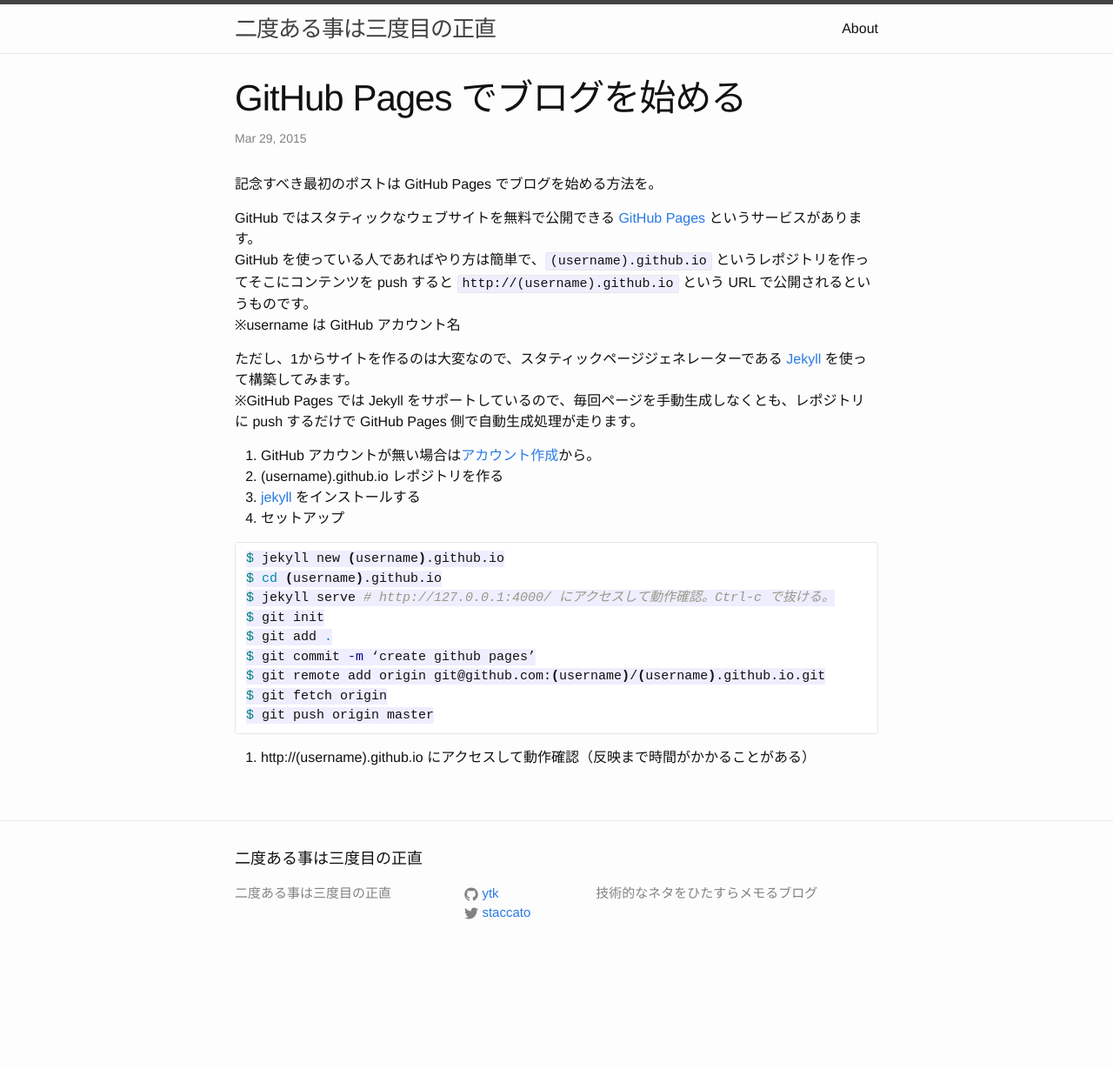
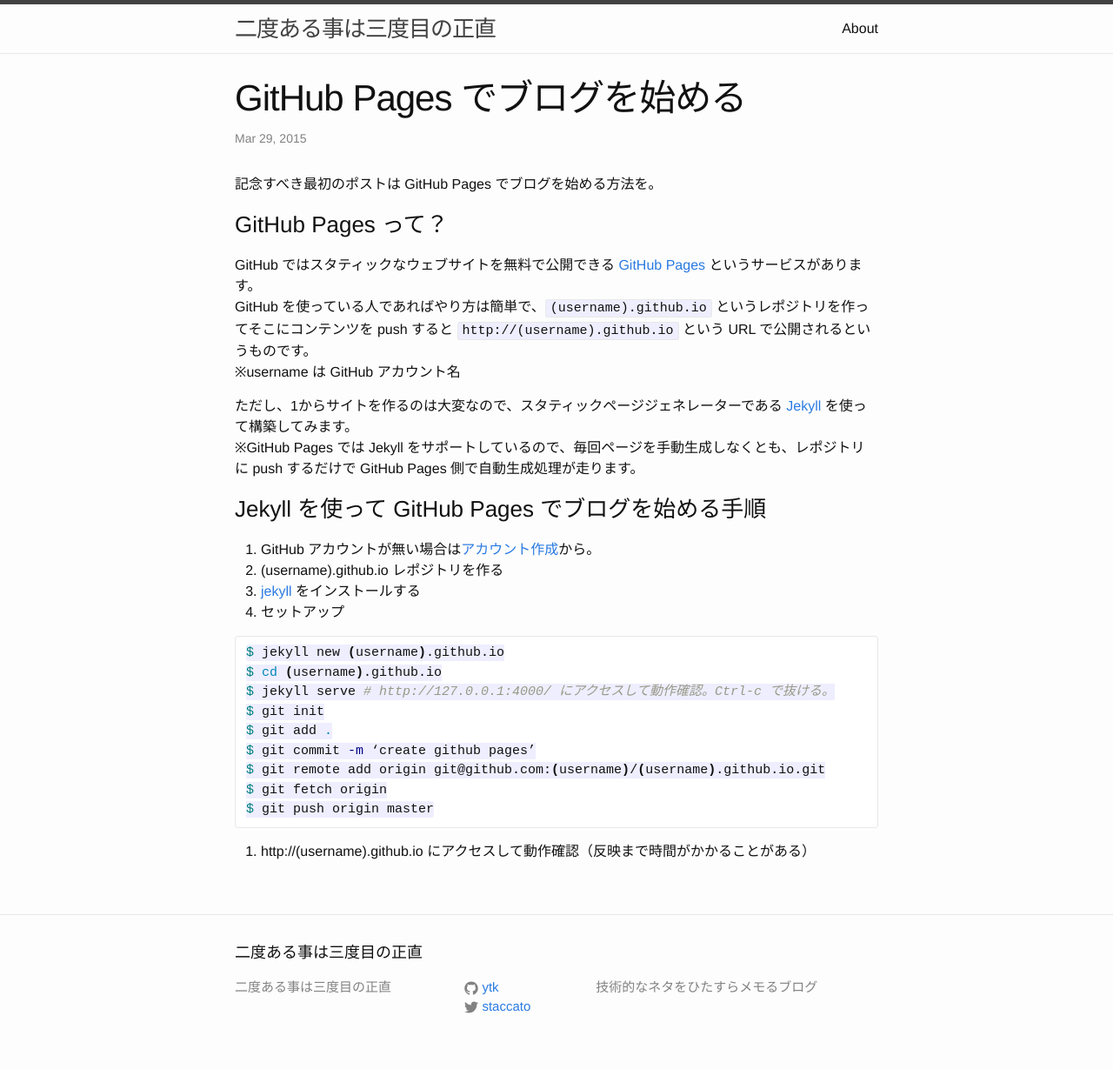
Before and after one commit to ytk/ytk.github.io, a Jekyll site: the page built from _posts/2015-03-29-github-pages-with-jekyll.md, in a window 1280 px wide. Shown: the whole page at 87% size. Built offline with Jekyll 4.4.1, drawn with Linux system fonts in a browser that asks for light colours; before the commit the page ends 1121 px from its top, so only the background shows below that.

Commit message:
Update 2015-03-29-github-pages-with-jekyll.md

```diff
--- a/_posts/2015-03-29-github-pages-with-jekyll.md
+++ b/_posts/2015-03-29-github-pages-with-jekyll.md
@@ -7,6 +7,7 @@ tags: jekyll github pages blog
 
 記念すべき最初のポストは GitHub Pages でブログを始める方法を。
 
+### GitHub Pages って？
 GitHub ではスタティックなウェブサイトを無料で公開できる [GitHub Pages](https://pages.github.com/) というサービスがあります。
 GitHub を使っている人であればやり方は簡単で、`(username).github.io` というレポジトリを作ってそこにコンテンツを push すると `http://(username).github.io` という URL で公開されるというものです。
 ※username は GitHub アカウント名
@@ -14,6 +15,7 @@ GitHub を使っている人であればやり方は簡単で、`(username).gith
 ただし、1からサイトを作るのは大変なので、スタティックページジェネレーターである [Jekyll](http://jekyllrb.com/) を使って構築してみます。
 ※GitHub Pages では Jekyll をサポートしているので、毎回ページを手動生成しなくとも、レポジトリに push するだけで GitHub Pages 側で自動生成処理が走ります。
 
+### Jekyll を使って GitHub Pages でブログを始める手順
 1. GitHub アカウントが無い場合は[アカウント作成](https://github.com/)から。
 1. (username).github.io レポジトリを作る
 1. [jekyll](http://jekyllrb.com/) をインストールする
```
